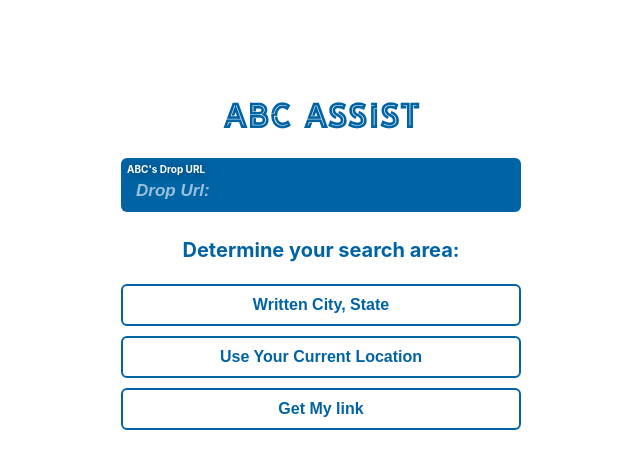
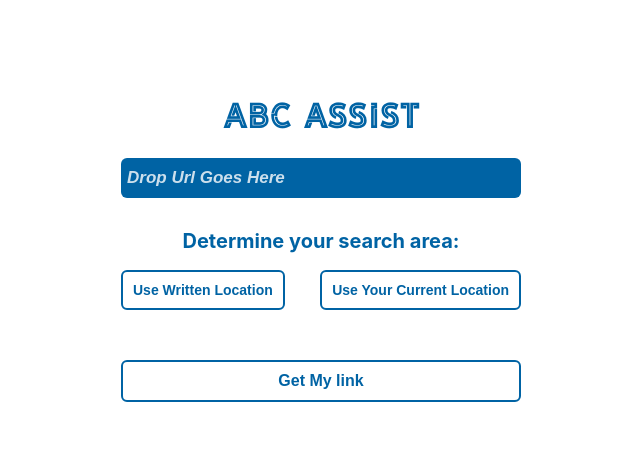
Before and after one commit to LoganLeopold/abc-scrape, a React (Create React App) app: page / in a window 1280 px wide. Shown: the top 468 px of the page, without its empty margins (319-959 px from the left). Built offline with nearby package versions, Linux system fonts and the light colour scheme.

Commit message:
Decent choosing structure aligned

```diff
--- a/src/App.css
+++ b/src/App.css
@@ -73,6 +73,11 @@ h1 {
 
 button.back {
   border: none;
+  margin-top: 5px;
+
+  &:hover {
+    text-decoration: underline;
+  }
 }
 
 .enable-view {
@@ -81,54 +86,31 @@ button.back {
 }
 
 .form_input {
-  width: 100%;
+  width: calc(100% - 16px);
   border: none;
-  margin-bottom: 10px;
-  padding: 23px 10px 10px 15px;
+  padding: 10px 10px 10px 6px;
   font-size: 17px;
-  background: var(--color-primary-blue);
+  background-color: var(--color-primary-blue);
+  border-radius: 6px;
+  outline: none;
   color: white;
-  font-weight: bold;
-  border-radius: 6px;
-  border-bottom: 1px solid rgba(0,0,0,0);
+
+  &::placeholder {
+    color: white;
+    font-style: italic;
+    font-weight: bold;
+    opacity: .8;
+  }
+
+  &:focus::placeholder {
+    opacity: 0;
+  }
 }
 
-/* .form_input:not(:placeholder-shown), .form_input:focus {
-  outline: none;
-  background: white;
-  color: var(--color-primary-blue);
-  border-bottom: 1px solid black;
-  border-radius: 0;
-  padding-left: 0;
-  box-shadow: none;
-} */
-
-.form_input::placeholder {
-  color: white;
-  font-style: italic;
-  opacity: .6;
-}
-
-.form_input:focus::placeholder {
-  opacity: 0;
-}
-
-.form_label {
-  position: absolute;
-  left: 6px;
-  top: 5px;
-  margin-bottom: 2px;
-  font-size: 10px;
-  text-align: left;
-  font-weight: bold;
-  color: white;
-  text-shadow: 2px 1px 7px rgba(0,0,0,0.35);
-}
-
-.form_input:focus + .form_label {
-  left: 0;
-  color: black;
-  text-shadow: none;
+input.form_input:auto-fill,
+input.form_input:-webkit-autofill:focus {
+  font-size: 17px !important;
+  background-color: var(--color-primary-blue) !important;
 }
 
 h2 {
@@ -137,13 +119,20 @@ h2 {
 }
 
 .input_group {
+  width: 100%;
   position: relative;
   display: flex;
+  flex-direction: column;
+  margin-bottom: 15px;
+
+  &:empty {
+    display: none;
+  }
 }
 
 input[type="submit"], button {
   display: block;
-  margin: 5px 0;
+  width: 100%;
   padding: 10px;
   font-size: 16px;
   font-weight: bold;
@@ -158,25 +147,27 @@ input[type="submit"][disabled] {
   opacity: .5;
 }
 
-input[type="submit"]:hover, button:hover {
+input[type="submit"]:hover {
   background-color: var(--color-primary-blue);
   color: white;
+}
+
+.location_method {
+  display: flex;
+  justify-content: space-between;
+
+  & button {
+    width: auto;
+    font-size: 14px;
+  }
 }
 
 .submission {
   display: flex;
   flex-direction: column;
+  margin-top: 50px;
 }
 
 .title_animate:hover {
   text-shadow: 2px 2px 4px rgba(0,0,0,0.25);
 }
-
-@keyframes App-logo-spin {
-  from {
-    transform: rotate(0deg);
-  }
-  to {
-    transform: rotate(360deg);
-  }
-}
--- a/src/App.js
+++ b/src/App.js
@@ -10,7 +10,7 @@ function App() {
   const [currentLocation, setCurrentLocation] = useState('')
   const [currentCoords, setCurrentCoords] = useState({lat: 0, lng: 0})
   const [submitDisabled, setSubmitDisabled] = useState(false)
-  const [locationMethod, setLocationMethod] = useState('')
+  const [locationMethod, setLocationMethod] = useState('init')
 
   const geoLocateSuccess = (data) => {
     console.log(data.coords)
@@ -74,30 +74,33 @@ function App() {
         <span className="title_animate">T</span>
       </h1>
       <div className='input_group'>
-        <input className="form_input" type="text" name="drop_url" placeholder='Drop Url:' onChange={onUrlInputChange}/>
-        <label className="form_label">ABC's Drop URL</label>
+        <input className="form_input" type="text" name="drop_url" placeholder='Drop Url Goes Here' onChange={onUrlInputChange}/>
       </div>
-      <h2>Determine your search area:</h2>
-      { locationMethod.length < 1 && (
+      {locationMethod === "init" &&
         <>
-          <button onClick={() => setLocationMethod('written')}>Written City, State</button>
-          <button onClick={() => setLocationMethod('geolocation')}>Use Your Current Location</button>
+          <h2>Determine your search area:</h2>
+          <div className='location_method'>
+            <button onClick={() => setLocationMethod('written')}>Use Written Location</button>
+            <button onClick={() => setLocationMethod('geolocation')}>Use Your Current Location</button>
+          </div>
         </>
-      )}
-      { locationMethod === 'written' && (
-        <div class="input_group">
-          <input className="form_input" type="text" name="current_location" placeholder='e.g. Richmond, VA' onChange={onCurrentLocationChange}/>
-          <label className="form_label">Written Location (City, State)</label>
-        </div>
-      )}
+      }
+
+      <div className="input_group">
+        {locationMethod === 'written' && (
+          <>
+            <input className="form_input" type="text" name="current_location" placeholder='City, State' onChange={onCurrentLocationChange}/>
+            <button onClick={() => setLocationMethod('init')} className='back'>{'< Pick a different method'}</button>
+          </>
+        )}
+      </div>
       { locationMethod === 'geolocation' &&
-          <input type="submit" value="Use your location" onClick={onGeoLocation}/>
+        <>
+          <input type="submit" value="Fetch Location >" onClick={onGeoLocation}/>
+          <button onClick={() => setLocationMethod('init')} className='back'>{'< Pick a different method'}</button>
+        </>
       }
-      { locationMethod.length > 0 &&
-          <button onClick={() => setLocationMethod('')} className='back'>{'<-- Pick a different method'}</button>
-      }
-      <div class="submission">
-        {/* <h2>Submit information</h2> */}
+      <div className="submission">
         <input type="submit" value="Get My link" onClick={processLocations} disabled={submitDisabled}/>
         {
           listUrl &&
```
Also changed, not shown: 1 other file (tests, documents, lock files or other folders).
